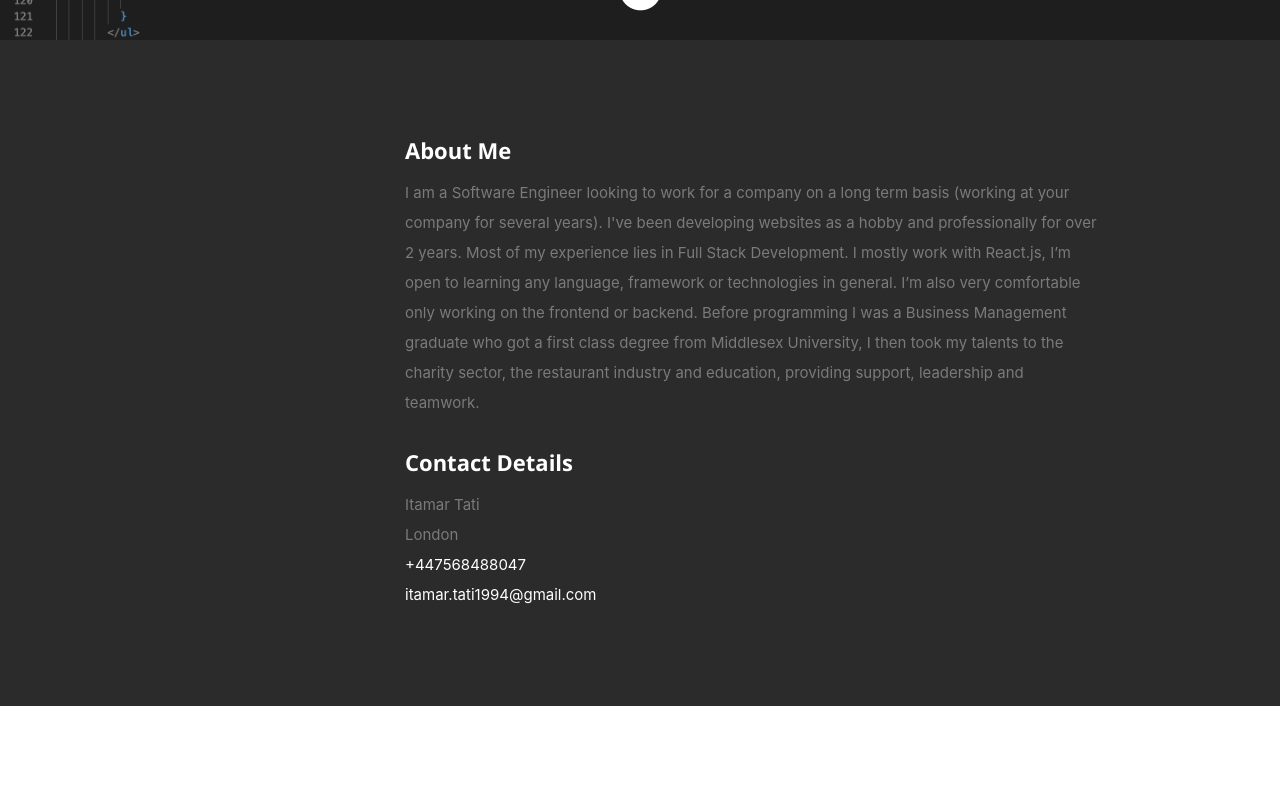
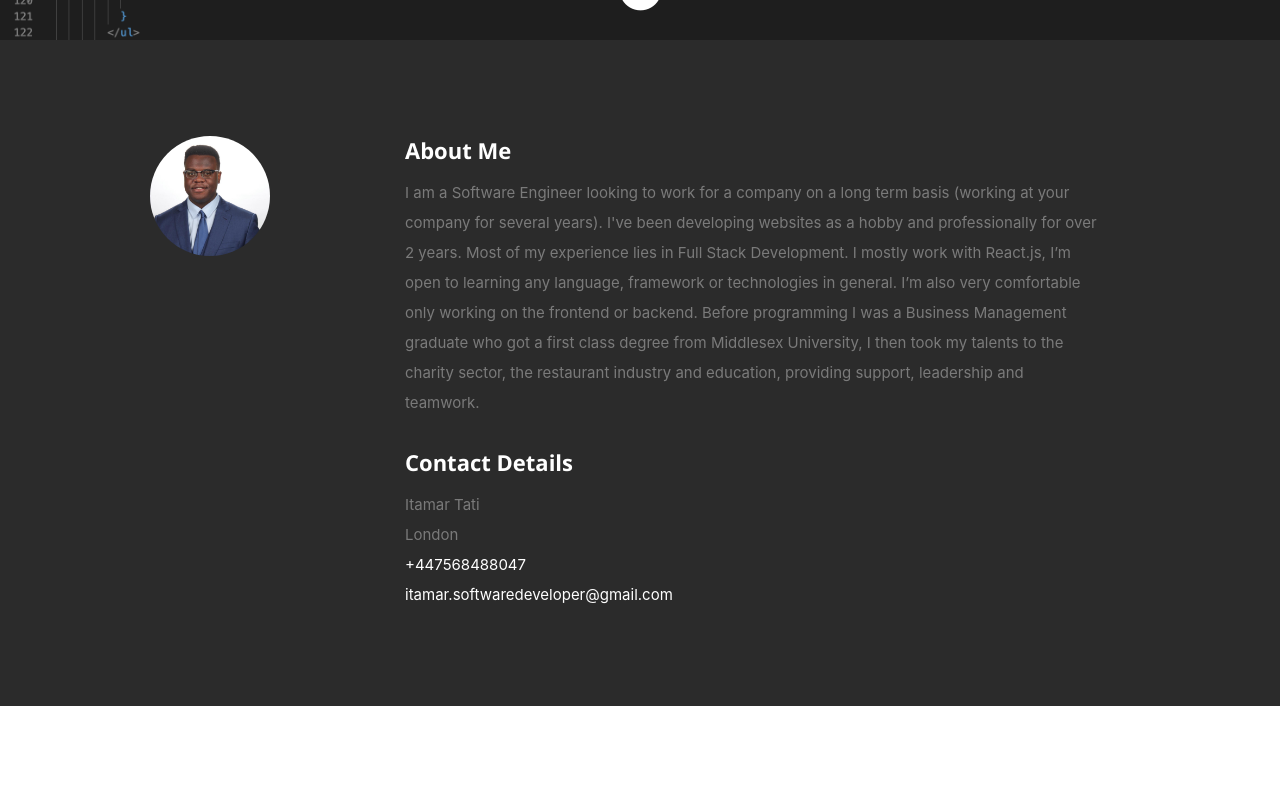
Before and after one commit to ItamarTati/itamar-portfolio-page, a React (Create React App) app: page / in a window 1280 px wide. Shown: the part 760-1559 px from the top of the page. Built offline with nearby package versions, Linux system fonts and the light colour scheme.

Commit message:
fixed small error

```diff
--- a/public/css/layout.css
+++ b/public/css/layout.css
@@ -218,7 +218,9 @@ ul#nav li.current a { color: #F06000; }
    width: 58.33333%;
    padding-top: 6px;
 }
-#about .main-col { padding-right: 5%; }
+#about .main-col { padding-right: 5%;
+
+}
 #about .download .button {
    margin-top: 6px;
    background: #444;
--- a/src/components/About.js
+++ b/src/components/About.js
@@ -7,6 +7,8 @@ export default class About extends Component {
          <div className="row">
 
             <div className="three columns">
+
+               <img className="profile-pic"  src="images/professional.jpg" alt="" />
 
             </div>
 
@@ -33,7 +35,7 @@ export default class About extends Component {
                     <br></br>
                     <span><a href="tel:+447568488047">{resumeData.website}</a></span>
                     <br></br>
-                    <span><a href="mailto:itamar.tati1994@gmail.com">itamar.tati1994@gmail.com</a></span>
+                    <span><a href="mailto:itamar.softwaredeveloper@gmail.com">itamar.softwaredeveloper@gmail.com</a></span>
        					   </p>
                   </div>
                </div>
```
